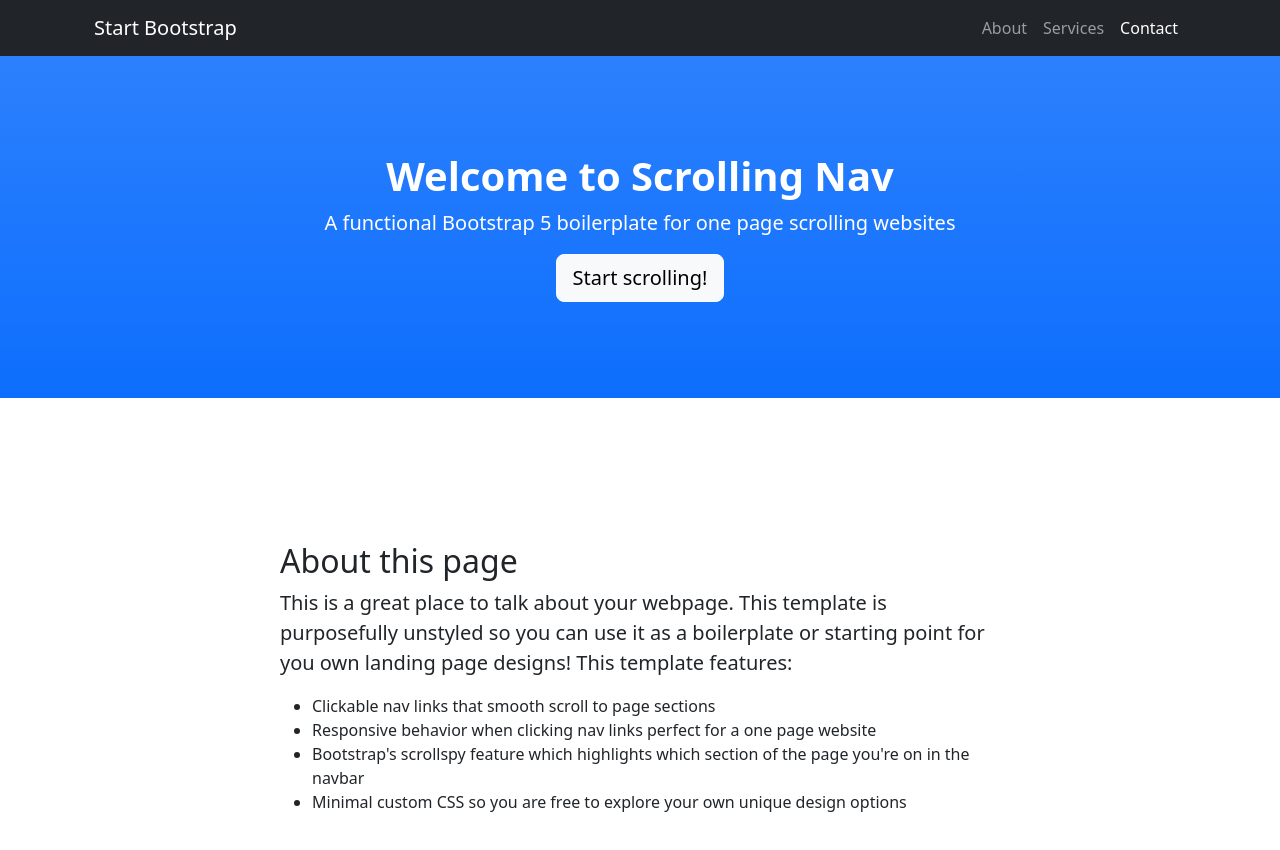
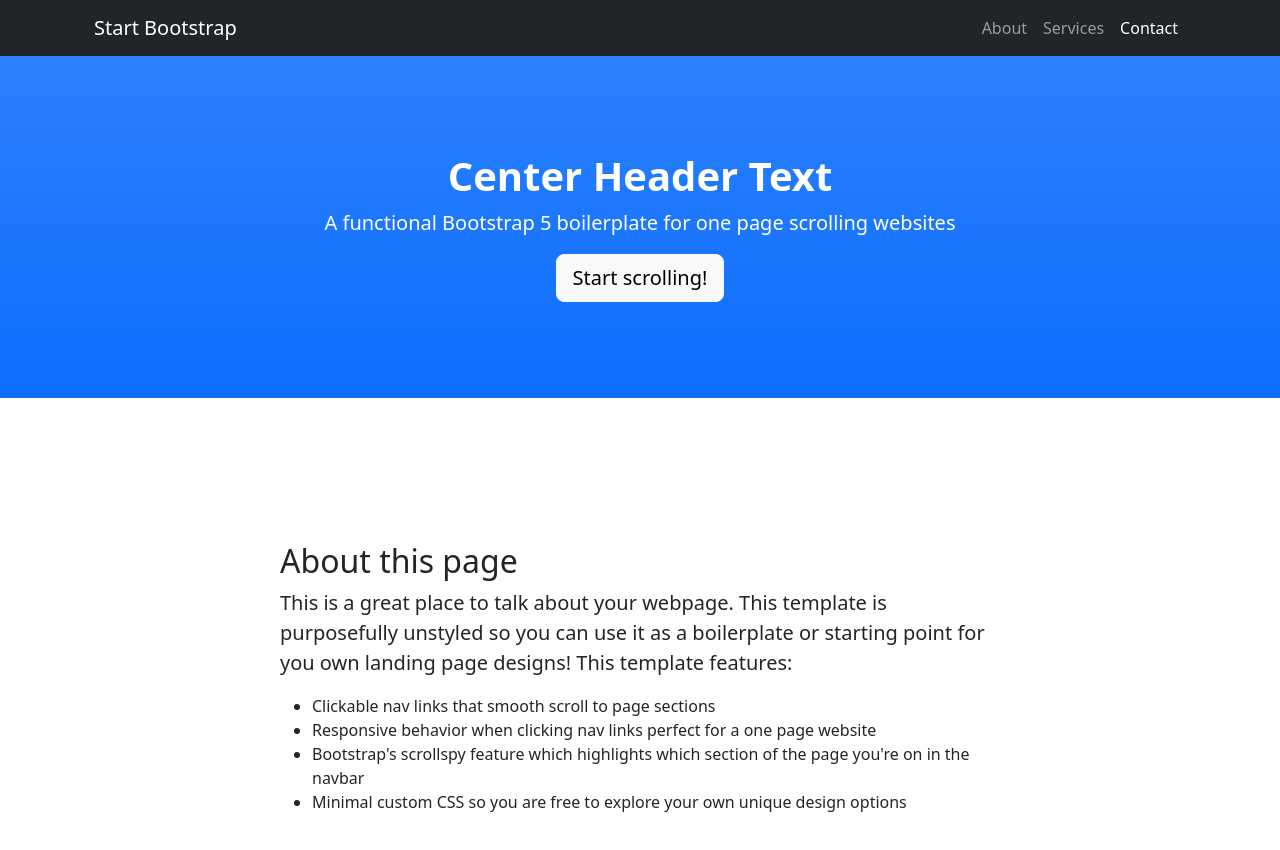
Before and after one commit to mn2c/mn2c.github.io, a plain HTML site: page index.html in a window 1280 px wide. Shown: the top 850 px of the page. Drawn offline with nearby package versions, Linux system fonts and the light colour scheme.

Commit message:
Update index.html

```diff
--- a/index.html
+++ b/index.html
@@ -28,7 +28,7 @@
         <!-- Header-->
         <header class="bg-primary bg-gradient text-white">
             <div class="container px-4 text-center">
-                <h1 class="fw-bolder">Welcome to Scrolling Nav</h1>
+                <h1 class="fw-bolder">Center Header Text</h1>
                 <p class="lead">A functional Bootstrap 5 boilerplate for one page scrolling websites</p>
                 <a class="btn btn-lg btn-light" href="#about">Start scrolling!</a>
             </div>
```
